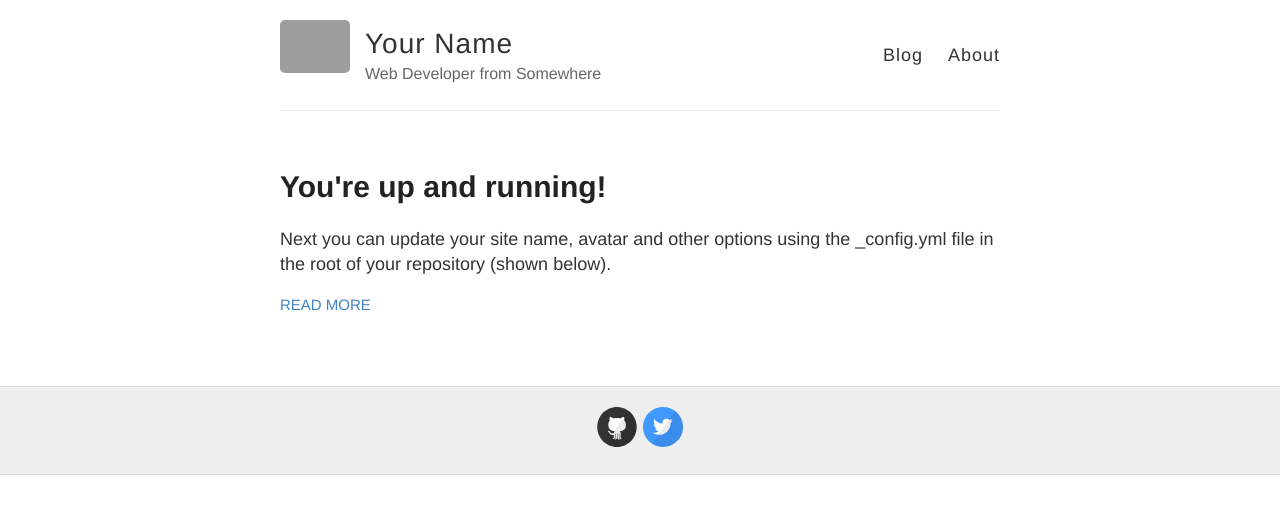
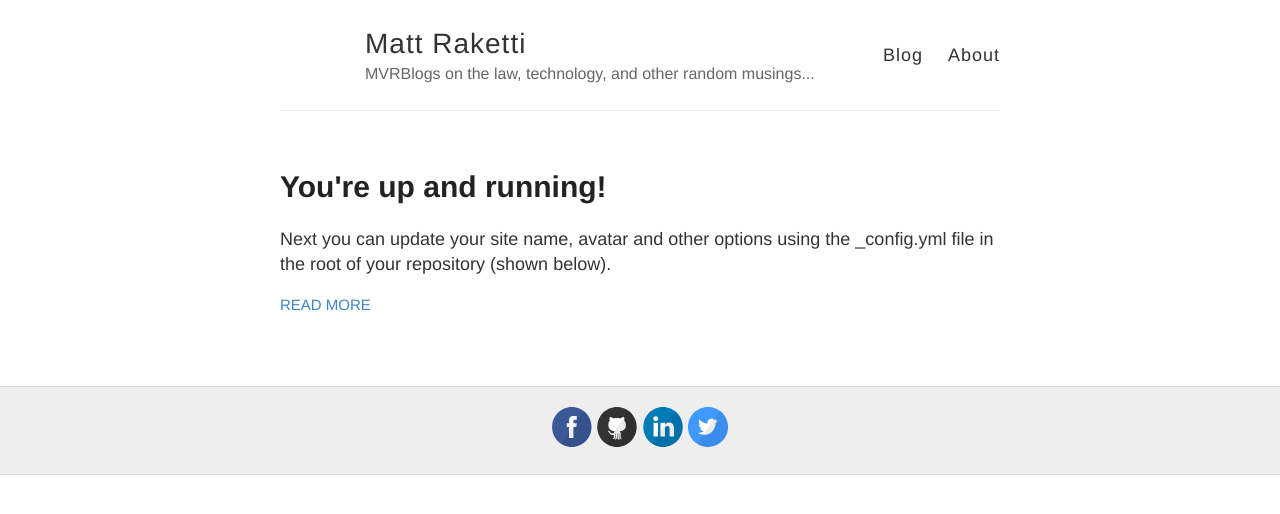
Before and after one commit to mvrb/github.io, a Jekyll site: the page built from index.html, in a window 1280 px wide. Shown: the top 514 px of the page. Built offline with Jekyll 4.4.1, drawn with Linux system fonts in a browser that asks for light colours; Markdown is read by kramdown in place of the engine named in the settings; grey boxes are pictures that could not be loaded.

Commit message:
Update _config.yml

```diff
--- a/_config.yml
+++ b/_config.yml
@@ -3,13 +3,13 @@
 #
 
 # Name of your site (displayed in the header)
-name: Your Name
+name: Matt Raketti
 
 # Short bio or description (displayed in the header)
-description: Web Developer from Somewhere
+description: MVRBlogs on the law, technology, and other random musings...
 
 # URL of your avatar or profile pic (you could use your GitHub profile pic)
-avatar: https://raw.githubusercontent.com/barryclark/jekyll-now/master/images/jekyll-logo.png
+avatar:
 
 #
 # Flags below are optional
@@ -19,14 +19,14 @@ avatar: https://raw.githubusercontent.com/barryclark/jekyll-now/master/images/je
 footer-links:
   dribbble:
   email:
-  facebook:
+  facebook: mraketti
   flickr:
   github: barryclark/jekyll-now
   instagram:
-  linkedin:
+  linkedin: raketti
   pinterest:
   rss: # just type anything here for a working RSS icon, make sure you set the "url" above!
-  twitter: jekyllrb
+  twitter: mvrb
   stackoverflow: # your stackoverflow profile, e.g. "users/50476/bart-kiers"
   youtube: # channel/<your_long_string> or user/<user-name>
   googleplus: # anything in your profile username that comes after plus.google.com/
```
